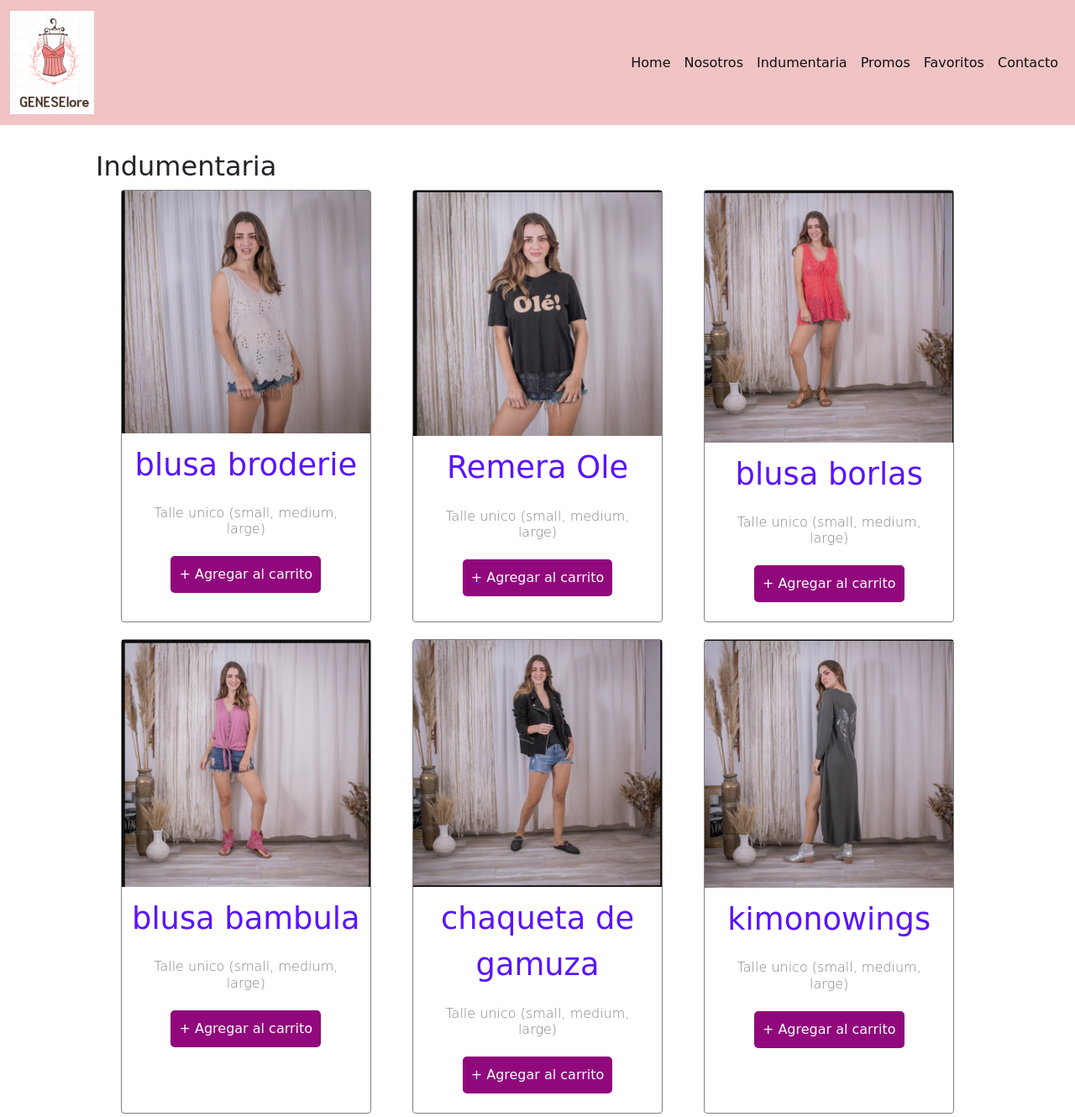
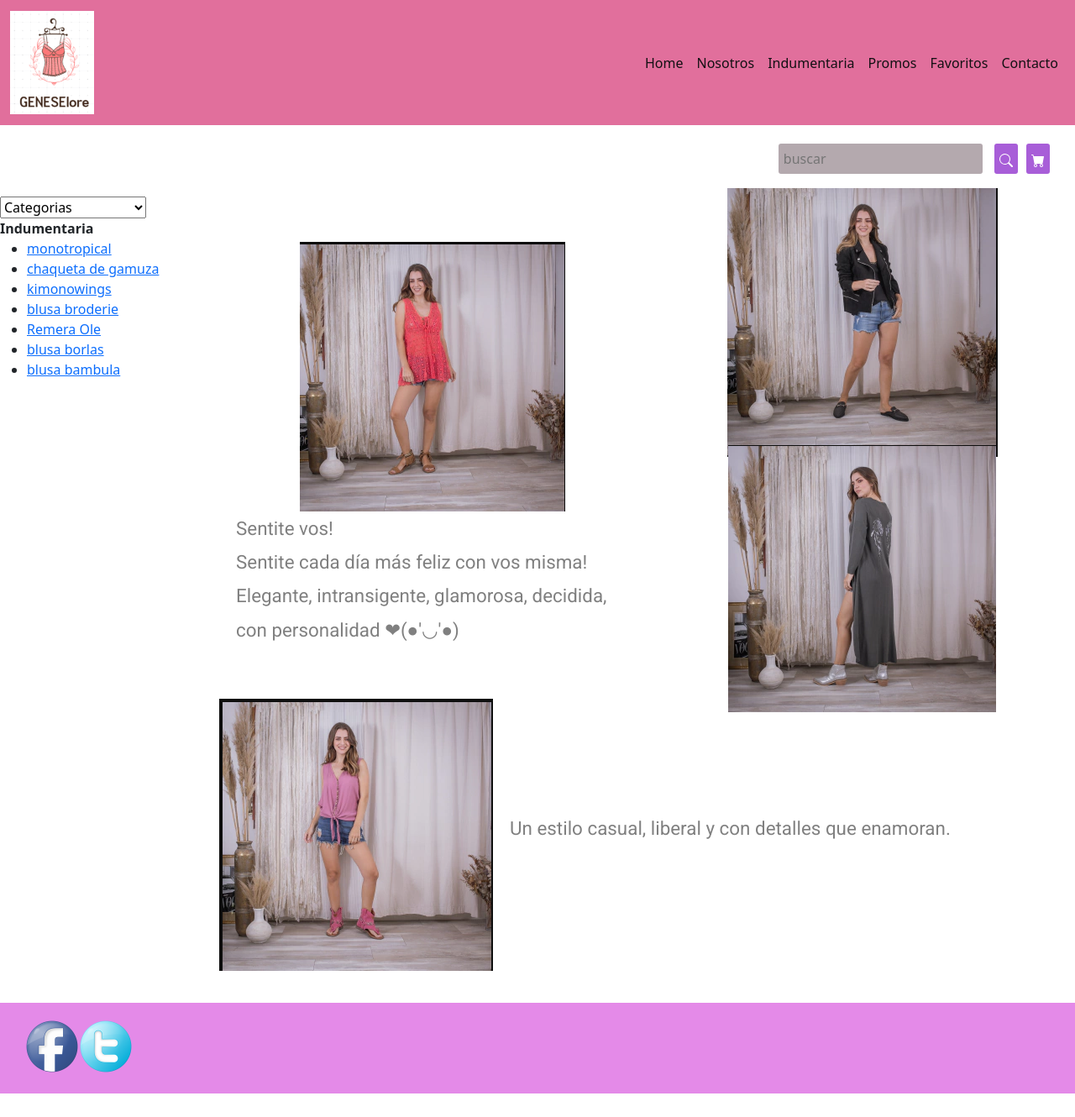
Before and after one commit to LoreSVi/coderweb2, a plain HTML site: page pages/indumentaria.html in a window 1280 px wide. Shown: the top 1330 px of the page at 84% size. After the commit the page ends 1302 px from the top, so only its background shows below. Drawn offline with nearby package versions, Linux system fonts and the light colour scheme; a web font is replaced by a local one.

Commit message:
cambios css

```diff
--- a/css/style.css
+++ b/css/style.css
@@ -1,21 +1,30 @@
-@import url('https://fonts.googleapis.com/css2?family=Bebas+Neue&family=Farsan&display=swap');
+@import url('https://fonts.googleapis.com/css2?family=Bitter:ital@1&family=Roboto&display=swap');
 
-*{
-font-family: 'Farsan', cursive;
+h1,h2{
+    font-family: 'Bitter', serif;
 }
 
+p{
+    font-family: 'Roboto', sans-serif;
+}
+
+
+
 .menuinicial{
-    background-color: rgb(240, 196, 196)
+    background-color: rgb(225, 111, 156)
 }
+
 
     .menuinicial img{
         width: 100px;
-        justify-content: center;
+
     }
 
     .menuinicial li a{
         color: rgb(19, 16, 19);
     }
+
+
 
 h1,
 h2,
@@ -44,11 +53,6 @@ p{
     padding: 0 20px;
     font-weight: 300;
 }
-
-label{
-    color: rgb(119, 185, 39);
-}
-
 
 
 .bg-pattern{
@@ -119,6 +123,9 @@ label{
    justify-content: center;
    flex-direction: row;
 }
+label{
+    color: rgb(100, 39, 185);
+}
 
 footer{
     padding: 20px 30px;
@@ -126,7 +133,7 @@ footer{
     display: flex;
     justify-content: space-between;
     align-items: center;
-    background-color: rgb(224, 226, 226);
+    background-color: rgb(228, 138, 232);
     }
 
 
@@ -146,7 +153,7 @@ footer{
 
 .actions button{
     margin-left: 10px;
-    background-color: rgb(161, 20, 255);
+    background-color: rgb(168, 94, 216);
     color: white;
     padding: 6px;
     border: none;
@@ -157,7 +164,7 @@ footer{
     padding: 6px;
     border-radius: 3px;
     border: none;
-    background-color: rgb(34, 81, 81);
+    background-color: rgb(180, 169, 174);
 }
 
 .tienda{
@@ -166,14 +173,15 @@ footer{
     grid-template-rows: 80px repeat(3,300px);
     grid-template-areas:
     "actions actions actions"
+    "filters dos tres"
+    "filters dos cuatro"
     "filters uno uno"
-    "filters dos tres"
-    "filters dos cuatro";
+    ;
     gap: 5px;
 }
 
     .tienda section{
-        border-radius: 10px;
+        border-radius: 20px;
     }
 
     .tienda .actions{
@@ -216,6 +224,8 @@ footer{
 
 .about{
     padding: 10px 0;
+    background-image: url(/img/fondos/bubble.png);
+    padding: 40px;
 }
 
 .about__box{
@@ -249,6 +259,15 @@ footer{
     padding-left: 60px;
     margin: 10px 0;
 }
+.contacto{
+    background-color: rgb(181, 166, 195);
+    padding: 30px;
+}
+
+.favoritos{
+    background-color: rgb(239, 188, 219);
+}
+
 
 
 @media (width < 768px){
@@ -300,9 +319,6 @@ footer{
         .actions input{
             width: 350px;
         }
-
-
-
     /* footer */
     footer{
         flex-direction: column;
--- a/pages/indumentaria.html
+++ b/pages/indumentaria.html
@@ -43,67 +43,82 @@
           </div>
         </div>
       </nav>
+      <main class="tienda">
+        <div class="actions">
+            <form action="">
+                <input type="text" placeholder="buscar">
+                <button>
+                    <svg xmlns="http://www.w3.org/2000/svg" width="16" height="16" fill="currentColor" class="bi bi-search" viewBox="0 0 16 16">
+                        <path d="M11.742 10.344a6.5 6.5 0 1 0-1.397 1.398h-.001c.03.04.062.078.098.115l3.85 3.85a1 1 0 0 0 1.415-1.414l-3.85-3.85a1.007 1.007 0 0 0-.115-.1zM12 6.5a5.5 5.5 0 1 1-11 0 5.5 5.5 0 0 1 11 0z"/>
+                    </svg>
+                </button>
+            </form>
+            <button>
+                <svg xmlns="http://www.w3.org/2000/svg" width="16" height="16" fill="currentColor" class="bi bi-cart-fill" viewBox="0 0 16 16">
+                    <path d="M0 1.5A.5.5 0 0 1 .5 1H2a.5.5 0 0 1 .485.379L2.89 3H14.5a.5.5 0 0 1 .491.592l-1.5 8A.5.5 0 0 1 13 12H4a.5.5 0 0 1-.491-.408L2.01 3.607 1.61 2H.5a.5.5 0 0 1-.5-.5zM5 12a2 2 0 1 0 0 4 2 2 0 0 0 0-4zm7 0a2 2 0 1 0 0 4 2 2 0 0 0 0-4zm-7 1a1 1 0 1 1 0 2 1 1 0 0 1 0-2zm7 0a1 1 0 1 1 0 2 1 1 0 0 1 0-2z"/>
+                </svg>
+            </button>
+        </div>
+        <!-- ends second nav -->
+        <section class="filters">
+            <form>
+                <select name="categorias">
+                    <option>Categorias</option>
+                    <option value="remeras">Remeras,tops</option>
+                    <option value="pantalones">Pantalones, polleras</option>
+                    <option value="vestidos">Vestidos</option>
+                    <option value="abrigos">Abrigos</option>
+                </select>
+                <span><b>Indumentaria</b></span>
+                <ul>
+                    <li>
+                        <a href="../pages/favoritos.html">monotropical</a>
+                    </li>
+                    <li>
+                        <a href="#">chaqueta de gamuza</a>
+                    </li>
+                    <li>
+                        <a href="#">kimonowings</a>
+                    </li>
+                    <li>
+                        <a href="#">blusa broderie</a>
+                    </li>
+                    <li>
+                        <a href="#">Remera Ole</a>
+                    </li>
+                    <li>
+                        <a href="#">blusa borlas</a>
+                    </li>
+                    <li>
+                        <a href="#">blusa bambula</a>
+                    </li>
+                </ul>
+            </form>
+        </section>
+        <!-- ends filters -->
+        <section class="prod1 bg-gris">
+            <img src="../img/productos/blusabambula.png" alt="">
+            <p>Un estilo casual, liberal y con detalles que enamoran.</p>
+        </section>
+        <!-- ends prod 1 -->
+        <section class="prod2 bg-gris">
+            <img src="../img/productos/blusaborlas.png" alt="">
+            <p>Sentite vos!
+              <br>Sentite cada día más feliz con vos misma!
+            <br>Elegante, intransigente, glamorosa, decidida, con personalidad ❤(●'◡'●) </p>
+        </section>
+        <!-- ends prod 2 -->
+        <section class="prod3 bg-gris">
+            <img src="../img/Productos/chaquetagamuza.png" alt="">
+        </section>
+        <!-- ends prod 3 -->
+        <section class="prod4 bg-gris">
+            <img src="../img/productos/kimonowings.png" alt="">
+        </section>
+        <!-- ends prod 4 -->
+    </main>
+    <!-- ends main -->
 
-      <section class="contenedor">
-        <h2>Indumentaria</h2>
-       <div class="productos">
-
-        <figure>
-        <img src="../img/Productos/bluzabroderie.png" alt="blusa broderie">
-        <figcaption>blusa broderie</figcaption>
-        <p>Talle unico (small, medium, large)</p>
-        <button>+ Agregar al carrito</button>
-         </figure>
-         <!--card 1-->
-
-         <figure>
-            <img src="../img/Productos/remeole.png" alt="Remera letra Ole">
-            <figcaption>Remera Ole</figcaption>
-            <p>Talle unico (small, medium, large)</p>
-            <button>+ Agregar al carrito</button>
-             </figure>
-             <!--card 2-->
-
-             <figure>
-                <img src="../img/Productos/blusaborlas.png" alt="blusa borlas">
-                <figcaption>blusa borlas</figcaption>
-                <p>Talle unico (small, medium, large)</p>
-                <button>+ Agregar al carrito</button>
-                 </figure>
-                 <!--card 3-->
-
-              <figure>
-                    <img src="../img/Productos/blusabambula.png" alt="blusa bambula">
-                    <figcaption>blusa bambula</figcaption>
-                    <p>Talle unico (small, medium, large)</p>
-                    <button>+ Agregar al carrito</button>
-                     </figure>
-                     <!--card 4-->
-
-                     <figure>
-                        <img src="../img/Productos/chaquetagamuza.png" alt="chaqueta de gamuza">
-                        <figcaption>chaqueta de gamuza</figcaption>
-                        <p>Talle unico (small, medium, large)</p>
-                        <button>+ Agregar al carrito</button>
-                         </figure>
-                         <!--card 1--> <figure>
-                     <img src="../img/Productos/kimonowings.png" alt="Kimonowings kimono con alas estampadas espalda">
-                    <figcaption>kimonowings</figcaption>
-                     <p>Talle unico (small, medium, large)</p>
-                     <button>+ Agregar al carrito</button>
-                     </figure>
-                     <!--card 2-->
-                     <figure>
-                        <img src="../img/Productos/monotropical.png" alt="vestimenta mono corto estampado tropical">
-                        <figcaption>monotropical</figcaption>
-                        <p>Talle unico (small, medium, large)</p>
-                        <button>+ Agregar al carrito</button>
-                         </figure>
-                         <!--card 3-->
-
-                </div>
-      </section>
-    </main>
 
            <footer>
             <div class="d-flex">
```
Also changed, not shown: index.html (+6 -1 lines), pages/contacto.html (+4 -5 lines), pages/favoritos.html (+2 -1 lines), pages/nosotros.html (+9 -4 lines), pages/promos.html (+2 -0 lines).
